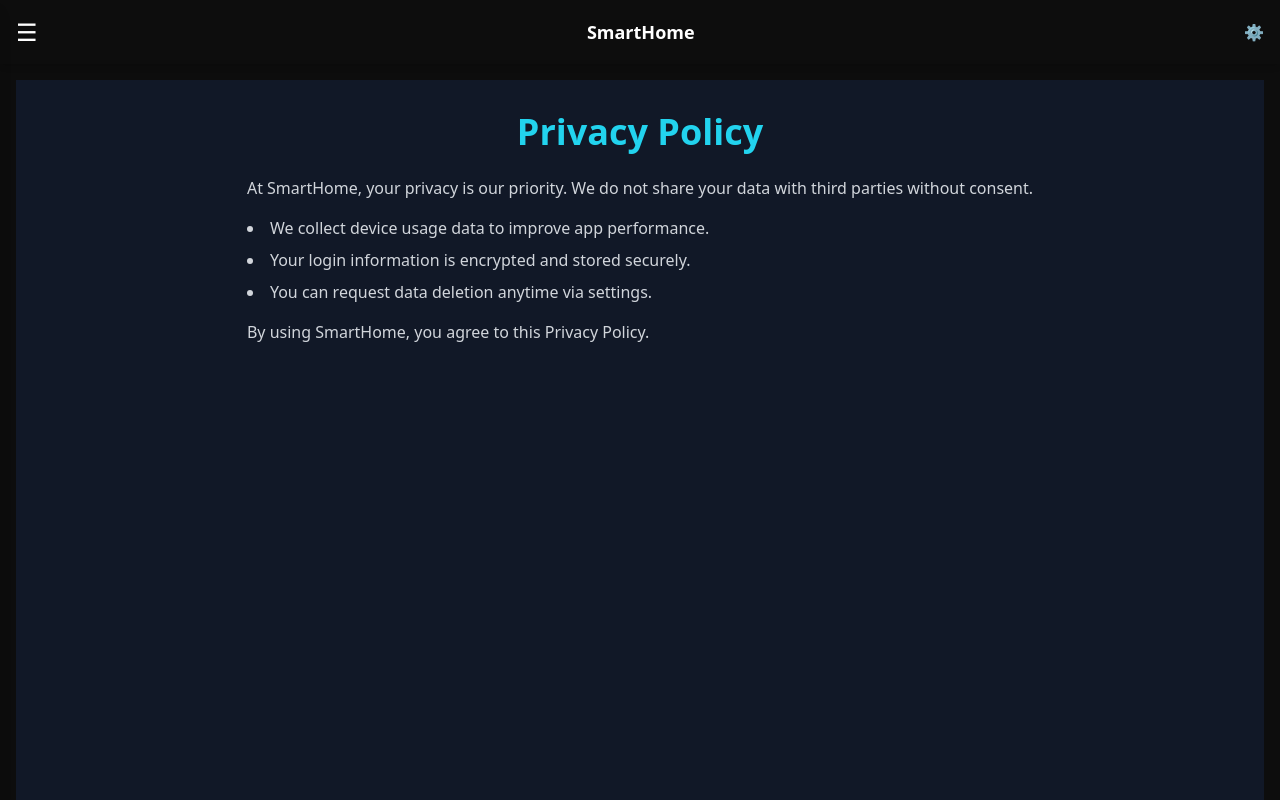
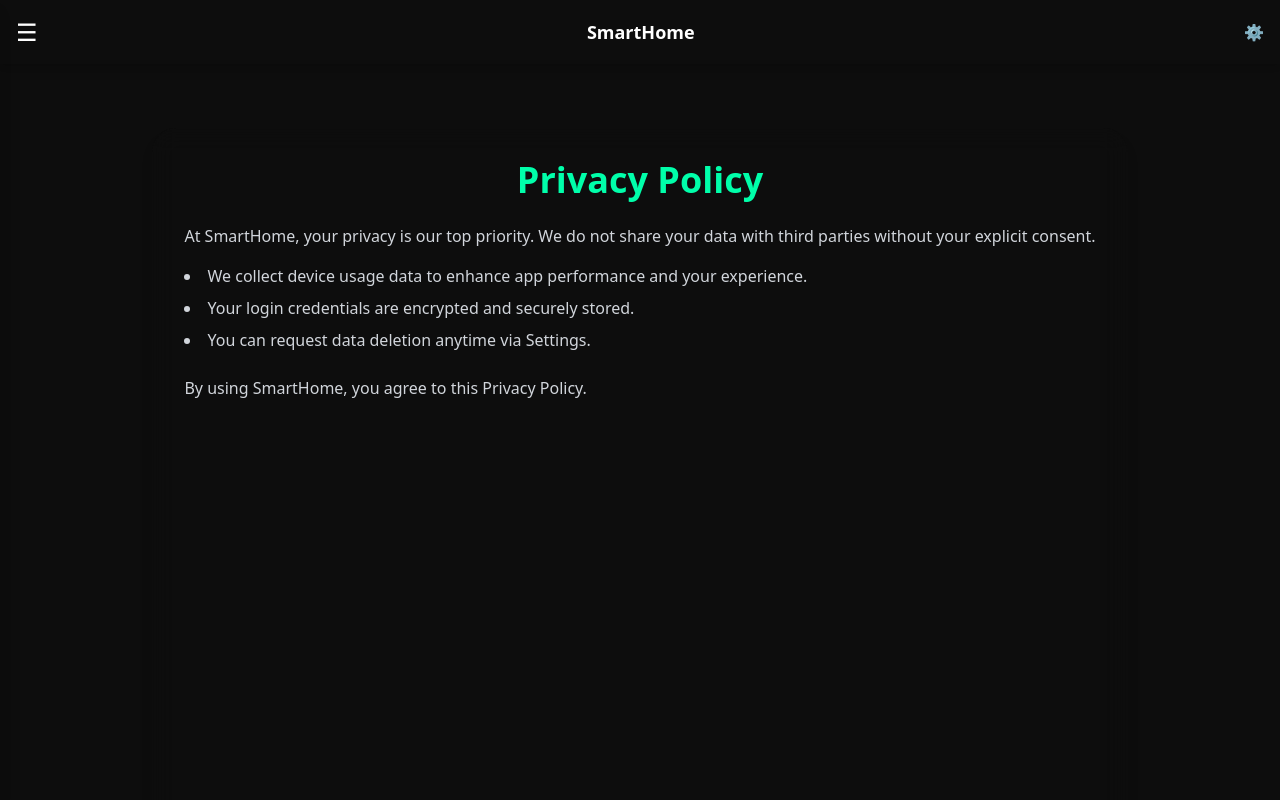
Before and after one commit to Omitofo/app-smart-home, a React (Vite) app: page /privacy in a window 1280 px wide. Shown: the top 800 px of the page. Built offline with nearby package versions, Linux system fonts and the light colour scheme.

Commit message:
working MVP

```diff
--- a/src/pages/HomePage.jsx
+++ b/src/pages/HomePage.jsx
@@ -21,7 +21,7 @@ const HomePage = () => {
 
   return (
     <div className="flex flex-col min-h-screen bg-futuristic-dark text-futuristic-green">
-      <main className="flex-grow px-4 py-8 max-w-7xl mx-auto">
+       <main className="flex-grow px-4 py-8 max-w-7xl mx-auto flex flex-col space-y-32">
         <Hero />
 
         {/* Features */}
--- a/src/pages/PrivacyPolicyPage.jsx
+++ b/src/pages/PrivacyPolicyPage.jsx
@@ -1,18 +1,20 @@
-
 const PrivacyPolicyPage = () => {
   return (
-    <div className="flex flex-col min-h-screen bg-gray-900 text-white">
-      <main className="flex-grow px-4 py-8 max-w-5xl mx-auto">
-        <h1 className="text-4xl font-bold mb-6 text-center text-cyan-400">Privacy Policy</h1>
+    <div className="flex flex-col min-h-screen bg-futuristic-dark text-futuristic-green px-4 py-12">
+      <main className="flex-grow max-w-5xl mx-auto bg-futuristic-gray/20 backdrop-blur-md rounded-3xl p-8 shadow-lg">
+        <h1 className="text-4xl font-bold mb-6 text-center text-futuristic-green">Privacy Policy</h1>
+
         <p className="mb-4 text-gray-300">
-          At SmartHome, your privacy is our priority. We do not share your data with third parties without consent.
+          At SmartHome, your privacy is our top priority. We do not share your data with third parties without your explicit consent.
         </p>
+
         <ul className="list-disc list-inside space-y-2 text-gray-300">
-          <li>We collect device usage data to improve app performance.</li>
-          <li>Your login information is encrypted and stored securely.</li>
-          <li>You can request data deletion anytime via settings.</li>
+          <li>We collect device usage data to enhance app performance and your experience.</li>
+          <li>Your login credentials are encrypted and securely stored.</li>
+          <li>You can request data deletion anytime via Settings.</li>
         </ul>
-        <p className="mt-4 text-gray-300">
+
+        <p className="mt-6 text-gray-300">
           By using SmartHome, you agree to this Privacy Policy.
         </p>
       </main>
--- a/src/pages/TermsOfServicePage.jsx
+++ b/src/pages/TermsOfServicePage.jsx
@@ -1,20 +1,22 @@
-
 const TermsOfServicePage = () => {
   return (
-    <div className="flex flex-col min-h-screen bg-gray-900 text-white">
-      <main className="flex-grow px-4 py-8 max-w-5xl mx-auto">
-        <h1 className="text-4xl font-bold mb-6 text-center text-cyan-400">Terms of Service</h1>
+    <div className="flex flex-col min-h-screen bg-futuristic-dark text-futuristic-green px-4 py-12">
+      <main className="flex-grow max-w-5xl mx-auto bg-futuristic-gray/20 backdrop-blur-md rounded-3xl p-8 shadow-lg">
+        <h1 className="text-4xl font-bold mb-6 text-center text-futuristic-green">Terms of Service</h1>
+
         <p className="mb-4 text-gray-300">
           Welcome to SmartHome. By using our app, you agree to the following terms:
         </p>
+
         <ul className="list-disc list-inside space-y-2 text-gray-300">
           <li>You are responsible for all activity on your account.</li>
-          <li>Do not attempt to reverse-engineer or misuse the app.</li>
+          <li>Do not attempt to reverse-engineer, hack, or misuse the app.</li>
           <li>SmartHome may update features or services at any time.</li>
           <li>We are not liable for damages resulting from improper use.</li>
         </ul>
-        <p className="mt-4 text-gray-300">
-          For full details, contact support@smarthome.com.
+
+        <p className="mt-6 text-gray-300">
+          For complete details, contact <a href="mailto:support@smarthome.com" className="text-futuristic-green underline">support@smarthome.com</a>.
         </p>
       </main>
     </div>
```
